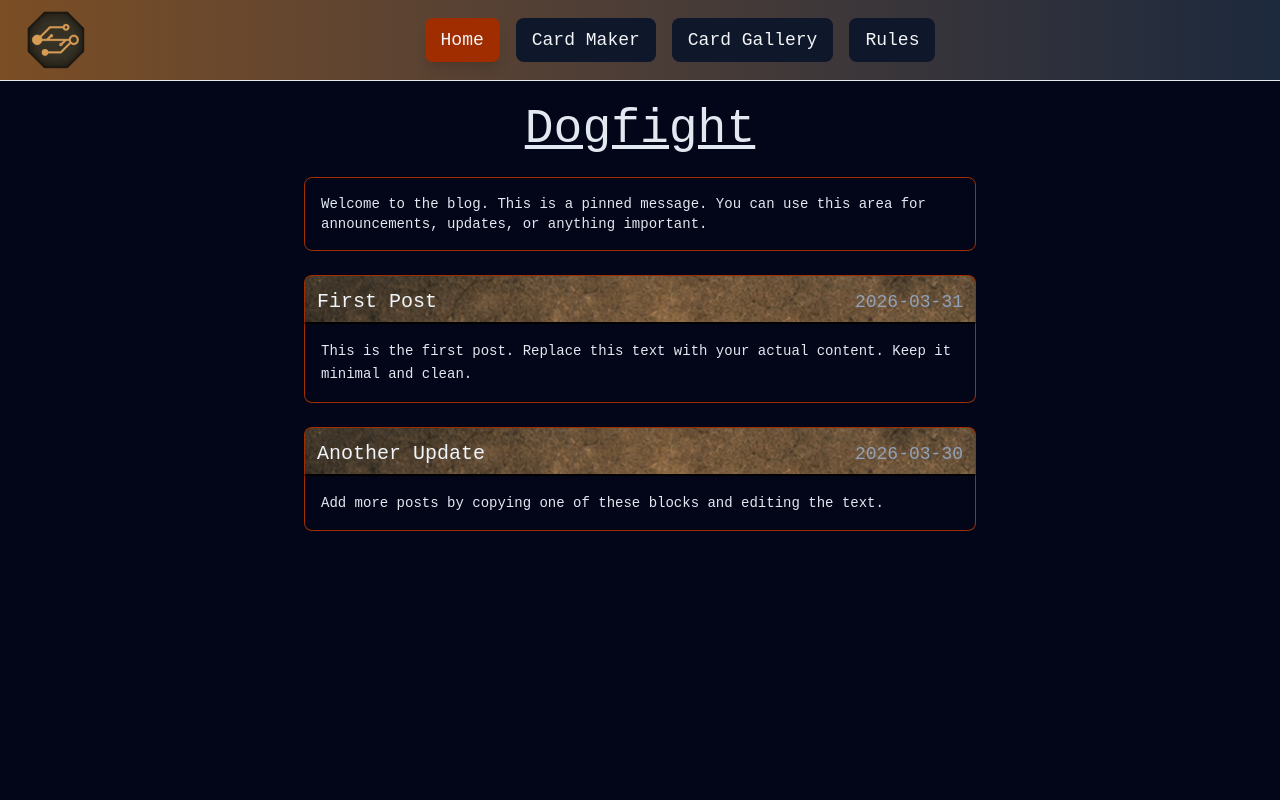
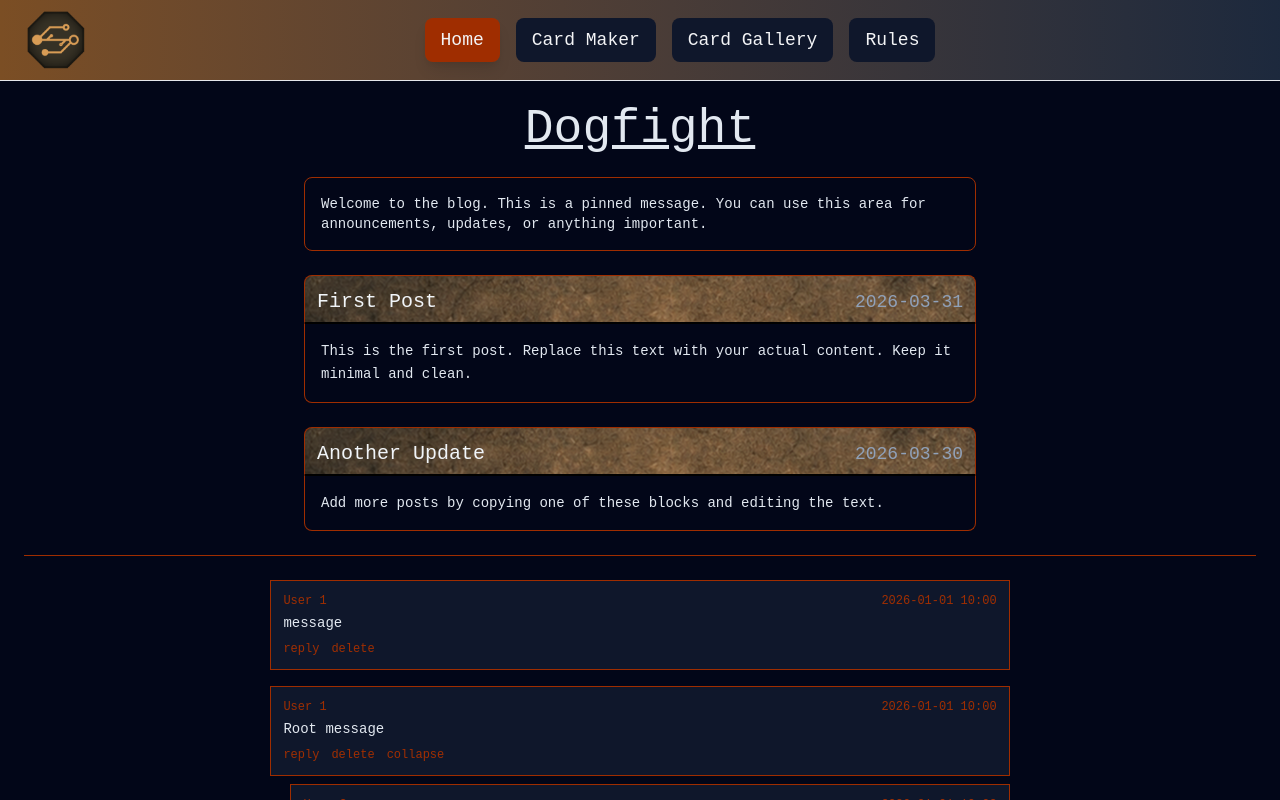
Before and after one commit to BatLev/dogfight-frontend-app, a Next.js app: page /main in a window 1280 px wide. Built offline with nearby package versions, Linux system fonts and the light colour scheme; sample sign-in values are in the browser's storage.

Commit message:
commit before integration,starting to optimalize card component

```diff
--- /dev/null
+++ b/app/components/Chat.tsx
@@ -0,0 +1,192 @@
+"use client";
+
+import { useEffect, useState } from "react";
+
+// ----------------------
+// Types
+// ----------------------
+interface Message {
+	id: number;
+	user_id: number;
+	senttime: string;
+	replyto: string | null;
+	chattext: string;
+	children?: Message[];
+}
+
+// ----------------------
+// Dummy Data
+// ----------------------
+const dummyData: Message[] = [
+	{
+		id: 1,
+		user_id: 1,
+		senttime: "2026-01-01 10:00",
+		replyto: null,
+		chattext: "Root message",
+	},
+	{
+		id: 2,
+		user_id: 2,
+		senttime: "2026-01-01 10:01",
+		replyto: "1",
+		chattext: "Reply to 1",
+	},
+	{
+		id: 3,
+		user_id: 3,
+		senttime: "2026-01-01 10:02",
+		replyto: "1",
+		chattext: "Another reply to 1",
+	},
+	{
+		id: 4,
+		user_id: 2,
+		senttime: "2026-01-01 10:03",
+		replyto: "2",
+		chattext: "Reply to reply",
+	},
+	{
+		id: 5,
+		user_id: 1,
+		senttime: "2026-01-01 10:00",
+		replyto: null,
+		chattext: "message",
+	}
+];
+
+// ----------------------
+// Build Tree
+// ----------------------
+function buildMessageTree(messages: Message[]): Message[] {
+	const map = new Map<number, Message>();
+
+	messages.forEach((msg) => {
+		map.set(msg.id, { ...msg, children: [] });
+	});
+
+	const roots: Message[] = [];
+
+	map.forEach((msg) => {
+		if (msg.replyto && map.has(Number(msg.replyto))) {
+			const parent = map.get(Number(msg.replyto))!;
+			parent.children!.push(msg);
+		} else {
+			roots.push(msg);
+		}
+	});
+
+	return roots;
+}
+
+// ----------------------
+// Dummy Actions
+// ----------------------
+function handleReply(messageId: number) {
+	console.log("Reply to:", messageId);
+}
+
+function handleDelete(messageId: number) {
+	console.log("Delete:", messageId);
+}
+
+// ----------------------
+// Message Component
+// ----------------------
+function MessageBlock({
+	message,
+	level = 0,
+}: {
+	message: Message;
+	level?: number;
+}) {
+	const [collapsed, setCollapsed] = useState(false);
+
+	return (
+		<div
+			className="flex flex-col gap-2"
+			style={{ marginLeft: level * 20 }}
+		>
+			{/* Message */}
+			<div className="border border-orange-800 p-3 bg-slate-900">
+
+				{/* Header */}
+				<div className="flex justify-between text-xs text-orange-800 mb-1">
+					<span>User {message.user_id}</span>
+					<span>{message.senttime}</span>
+				</div>
+
+				{/* Text */}
+				<div className="text-sm mb-2">
+					{message.chattext}
+				</div>
+
+				{/* Actions */}
+				<div className="flex gap-3 text-xs text-orange-800">
+
+					<button onClick={() => handleReply(message.id)}>
+						reply
+					</button>
+
+					<button onClick={() => handleDelete(message.id)}>
+						delete
+					</button>
+
+					{message.children && message.children.length > 0 && (
+						<button onClick={() => setCollapsed(!collapsed)}>
+							{collapsed ? "expand" : "collapse"}
+						</button>
+					)}
+
+				</div>
+			</div>
+
+			{/* Children */}
+			{!collapsed &&
+				message.children &&
+				message.children
+					.sort((a, b) => b.id - a.id)
+					.map((child) => (
+						<MessageBlock
+							key={child.id}
+							message={child}
+							level={level + 1}
+						/>
+					))}
+		</div>
+	);
+}
+
+// ----------------------
+// MAIN COMPONENT
+// ----------------------
+export default function Chat() {
+	const [messages, setMessages] = useState<Message[]>([]);
+
+	useEffect(() => {
+		setMessages(dummyData);
+	}, []);
+
+	// sort newest first
+	const sorted = [...messages].sort((a, b) => b.id - a.id);
+
+	// build tree
+	const tree = buildMessageTree(sorted);
+
+	return (
+		<div className="flex flex-col items-center w-full">
+
+			{/* Top separator */}
+			<div className="w-full border-t border-orange-800 mb-6" />
+
+			{/* Chat container */}
+			<div className="w-[90%] lg:w-[60%] flex flex-col gap-4">
+
+				{tree.map((msg) => (
+					<MessageBlock key={msg.id} message={msg} />
+				))}
+
+			</div>
+		</div>
+	);
+}
--- /dev/null
+++ b/app/main/imageupload/page.tsx
@@ -0,0 +1,133 @@
+"use client";
+
+import { useState, useCallback } from "react";
+import Cropper from "react-easy-crop";
+
+export default function ImageFrameCropper() {
+	const [image, setImage] = useState(null);
+	const [crop, setCrop] = useState({ x: 0, y: 0 });
+	const [zoom, setZoom] = useState(1);
+	const [croppedAreaPixels, setCroppedAreaPixels] = useState(null);
+
+	const onCropComplete = useCallback((_, croppedPixels) => {
+		setCroppedAreaPixels(croppedPixels);
+	}, []);
+
+	const handleFileChange = (e) => {
+		const file = e.target.files[0];
+		if (file) {
+			setImage(URL.createObjectURL(file));
+		}
+	};
+
+	const createImage = (url) =>
+		new Promise((resolve, reject) => {
+			const img = new Image();
+			img.src = url;
+			img.onload = () => resolve(img);
+			img.onerror = reject;
+		});
+
+	const getCroppedImage = async () => {
+		const img = await createImage(image);
+		const canvas = document.createElement("canvas");
+		const ctx = canvas.getContext("2d");
+
+		canvas.width = croppedAreaPixels.width;
+		canvas.height = croppedAreaPixels.height;
+
+		ctx.drawImage(
+			img,
+			croppedAreaPixels.x,
+			croppedAreaPixels.y,
+			croppedAreaPixels.width,
+			croppedAreaPixels.height,
+			0,
+			0,
+			croppedAreaPixels.width,
+			croppedAreaPixels.height
+		);
+
+		return new Promise((resolve) => {
+			canvas.toBlob((blob) => {
+				resolve(blob);
+			}, "image/jpeg", 0.9);
+		});
+	};
+
+	const handleUpload = async () => {
+		const blob = await getCroppedImage();
+
+		const formData = new FormData();
+		formData.append("file", blob, "cropped.jpg");
+
+		await fetch("/api/upload", {
+			method: "POST",
+			body: formData,
+		});
+
+		alert("Uploaded!");
+	};
+
+	return (
+		<div className="min-h-screen bg-slate-900 text-white flex flex-col items-center justify-center p-6">
+			<div className="w-full max-w-md space-y-4">
+
+				{/* Upload */}
+				<input
+					type="file"
+					accept="image/*"
+					onChange={handleFileChange}
+					className="w-full text-sm text-gray-300 file:mr-4 file:py-2 file:px-4 file:rounded file:border-0 file:bg-orange-800 file:text-white hover:file:bg-orange-700"
+				/>
+
+				{/* Crop Area */}
+				{image && (
+					<div className="relative w-full aspect-[432/640] bg-black rounded-xl overflow-hidden">
+
+						{/* Cropper */}
+						<Cropper
+							image={image}
+							crop={crop}
+							zoom={zoom}
+							aspect={432 / 640}
+							onCropChange={setCrop}
+							onZoomChange={setZoom}
+							onCropComplete={onCropComplete}
+						/>
+
+						{/* Frame Overlay */}
+						<img
+							src="/assets/frametransparent.png"
+							alt="frame"
+							className="absolute inset-0 w-full h-full pointer-events-none"
+						/>
+					</div>
+				)}
+
+				{/* Zoom slider */}
+				{image && (
+					<input
+						type="range"
+						min={1}
+						max={3}
+						step={0.1}
+						value={zoom}
+						onChange={(e) => setZoom(e.target.value)}
+						className="w-full accent-orange-800"
+					/>
+				)}
+
+				{/* Upload button */}
+				{image && (
+					<button
+						onClick={handleUpload}
+						className="w-full bg-orange-800 hover:bg-orange-700 transition rounded-lg py-2 font-semibold"
+					>
+						Upload Cropped Image
+					</button>
+				)}
+			</div>
+		</div>
+	);
+}
--- a/app/main/page.tsx
+++ b/app/main/page.tsx
@@ -1,4 +1,5 @@
 "use client";
+import Chat from "../components/Chat";
 
 export default function Home() {
 	return (
@@ -46,8 +47,9 @@ export default function Home() {
 			</div>
 
 			{/* ===================== END POSTS ===================== */}
+			<Chat></Chat>
+		</div>
 
-		</div>
 	);
 }
 
--- a/package.json
+++ b/package.json
@@ -12,7 +12,8 @@
     "jwt-decode": "^4.0.0",
     "next": "^16.2.1",
     "react": "19.2.3",
-    "react-dom": "19.2.3"
+    "react-dom": "19.2.3",
+    "react-easy-crop": "^5.5.7"
   },
   "devDependencies": {
     "@tailwindcss/postcss": "^4",
```
Also changed, not shown: 1 other file (tests, documents, lock files or other folders).
